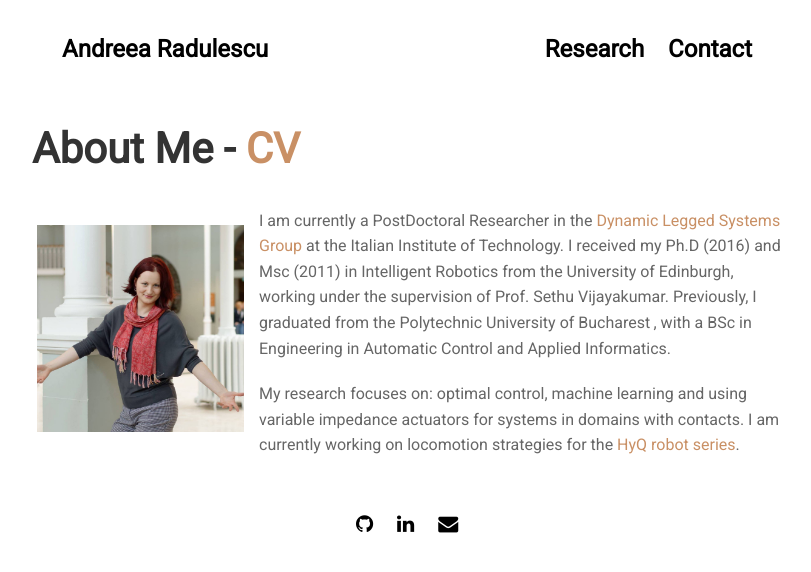
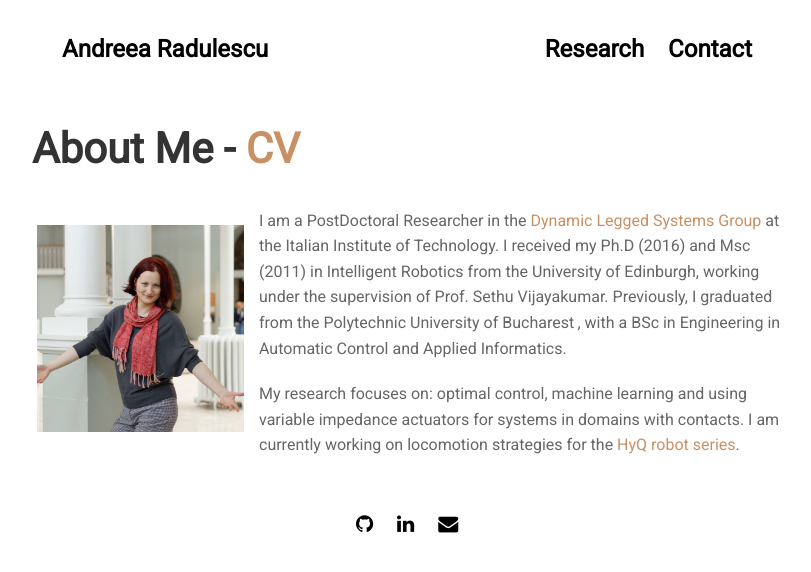
Before and after one commit to Rheea/rheea.github.io, a Jekyll site: the page built from index.html, in a window 1280 px wide. Shown: the top 572 px of the page, without its empty margins (233-1044 px from the left). Built offline with Jekyll 4.4.1, drawn with Linux system fonts in a browser that asks for light colours; nearby versions of some CDN libraries.

Commit message:
text update

```diff
--- a/_data/settings.yml
+++ b/_data/settings.yml
@@ -44,7 +44,7 @@ about: >
   <img src="/files/imgs/profile.jpg" align="left" alt="Drawing" style="width: 27.6%; display:inline;margin:17px 15px 2px 5px;"/>
 
 
-  I am currently a PostDoctoral Researcher in the [Dynamic Legged Systems Group](https://dls.iit.it/) at the Italian Institute of Technology.  I received my Ph.D (2016) and Msc (2011) in Intelligent Robotics from the University of Edinburgh,  working under the supervision of Prof. Sethu Vijayakumar. Previously, I graduated from the Polytechnic University of Bucharest , with a BSc in Engineering in Automatic Control and Applied Informatics.
+  I am a PostDoctoral Researcher in the [Dynamic Legged Systems Group](https://dls.iit.it/) at the Italian Institute of Technology.  I received my Ph.D (2016) and Msc (2011) in Intelligent Robotics from the University of Edinburgh,  working under the supervision of Prof. Sethu Vijayakumar. Previously, I graduated from the Polytechnic University of Bucharest , with a BSc in Engineering in Automatic Control and Applied Informatics.
 
 
   My research focuses on: optimal control, machine learning and using variable impedance actuators for systems in domains with contacts. I am currently working on locomotion strategies for the [HyQ robot series](https://dls.iit.it/robots).
```
